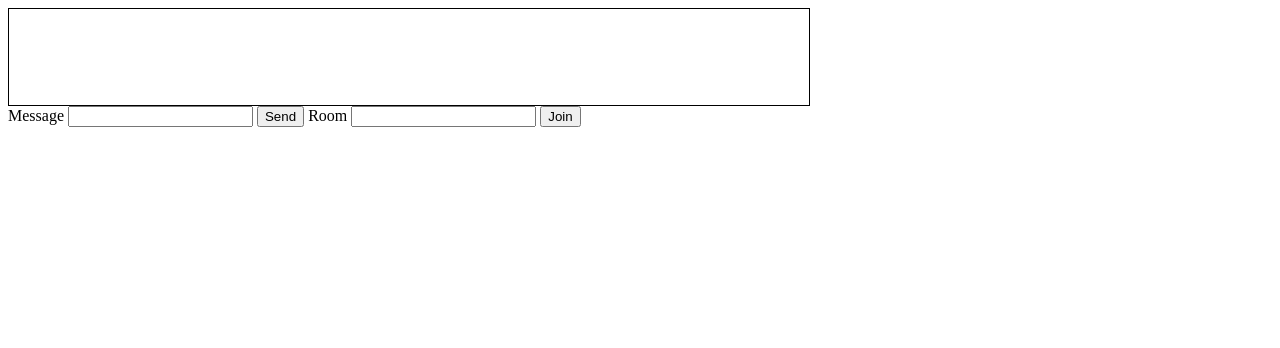
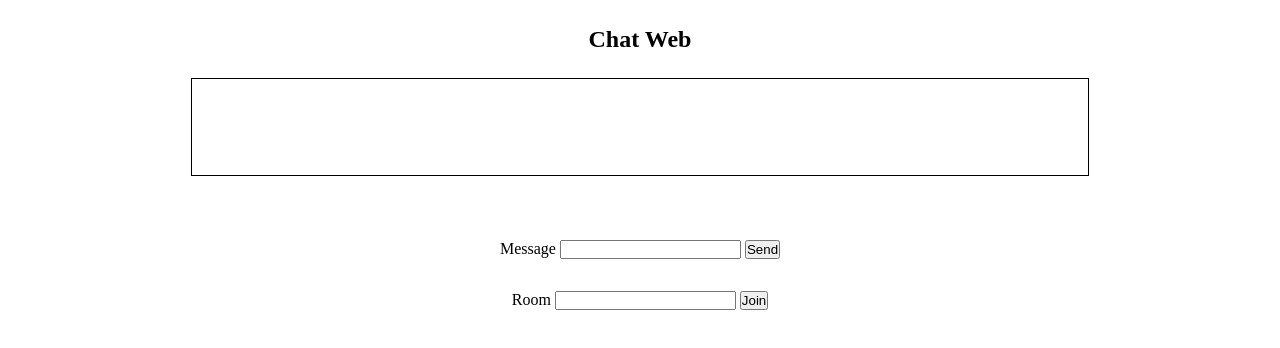
Before and after one commit to azeez1776/chatweb-with-socket.io, a website: page client/index.html in a window 1280 px wide. Drawn offline with Linux system fonts and the light colour scheme.

Commit message:
finnished initial styling and positioning

```diff
--- a/client/index.html
+++ b/client/index.html
@@ -6,24 +6,55 @@
     <meta name="viewport" content="width=device-width, initial-scale=1.0">
     <title>Chat Client</title>
     <style>
+        *{
+            margin:0;
+            padding: 0;
+        }
+        body{
+            display:flex;
+            flex-direction: column;
+            justify-content: center;
+            align-items: center;
+            width:100%;
+            height: 100%;
+        }
         #message-container{
-            width:50em;
+            width:70%;
             height: 6em;
             border: 1px #000000 solid;
+            margin-bottom: 3em;
+            align-self: center;
+        }
+        form{
+            display: flex;
+            flex-direction: column;
+            justify-content: center;
+            align-items: center;
+        }
+        form > div{
+            margin:1em;
+        }
+        #head{
+            margin:2%;
         }
 
     </style>
-    <script></script>
+    <script src="index.js" type="module"></script>
 </head>
 <body>
+    <h2 id="head">Chat Web</h2>
     <div id="message-container"></div>
     <form>
+        <div>
             <label for="message">Message</label>
             <input type="text" id="message"/>
             <button type="submit" id="send-message">Send</button>
+        </div>
+        <div>
             <label for="room">Room</label>
             <input type="text" id="room"/>
             <button type="submit" id="join-room">Join</button>
+        </div>
     </form>
 
 </body>
```
Lines whose indentation alone changed are shown as unchanged.
